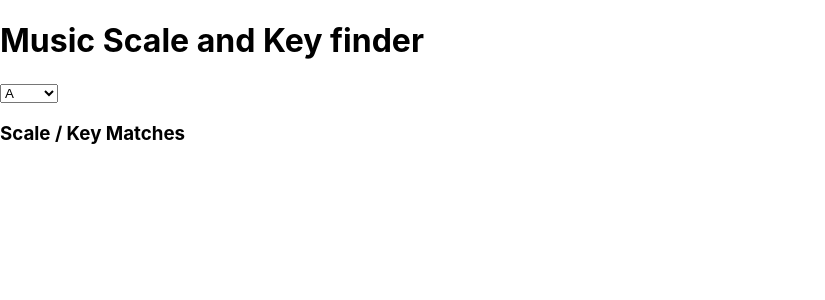
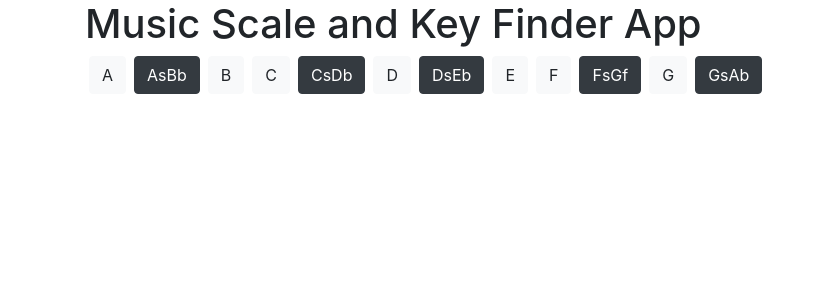
Before and after one commit to Bradslavens/MusicKeyScaleFinder, a React (Create React App) app: page / in a window 1280 px wide. Shown: the top 300 px of the page, without its empty margins (0-825 px from the left). Built offline with nearby package versions, Linux system fonts and the light colour scheme.

Commit message:
added Bootstrap, Header, InputNotes

```diff
--- a/package.json
+++ b/package.json
@@ -6,7 +6,9 @@
     "@testing-library/jest-dom": "^4.2.4",
     "@testing-library/react": "^9.5.0",
     "@testing-library/user-event": "^7.2.1",
+    "bootstrap": "^4.5.2",
     "react": "^16.13.1",
+    "react-bootstrap": "^1.3.0",
     "react-dom": "^16.13.1",
     "react-scripts": "3.4.3"
   },
--- a/public/index.html
+++ b/public/index.html
@@ -12,10 +12,18 @@
     />
     <link rel="apple-touch-icon" href="%PUBLIC_URL%/logo192.png" />
     <link rel="manifest" href="%PUBLIC_URL%/manifest.json" />
-    <title>React App</title>
+    <link rel="stylesheet" href="https://stackpath.bootstrapcdn.com/bootstrap/4.5.2/css/bootstrap.min.css" integrity="sha384-JcKb8q3iqJ61gNV9KGb8thSsNjpSL0n8PARn9HuZOnIxN0hoP+VmmDGMN5t9UJ0Z" crossorigin="anonymous">
+
+    <title>Scale Finder App</title>
   </head>
   <body>
     <noscript>You need to enable JavaScript to run this app.</noscript>
+
     <div id="root"></div>
+
+    <script src="https://code.jquery.com/jquery-3.5.1.slim.min.js" integrity="sha384-DfXdz2htPH0lsSSs5nCTpuj/zy4C+OGpamoFVy38MVBnE+IbbVYUew+OrCXaRkfj" crossorigin="anonymous"></script>
+    <script src="https://cdn.jsdelivr.net/npm/popper.js@1.16.1/dist/umd/popper.min.js" integrity="sha384-9/reFTGAW83EW2RDu2S0VKaIzap3H66lZH81PoYlFhbGU+6BZp6G7niu735Sk7lN" crossorigin="anonymous"></script>
+    <script src="https://stackpath.bootstrapcdn.com/bootstrap/4.5.2/js/bootstrap.min.js" integrity="sha384-B4gt1jrGC7Jh4AgTPSdUtOBvfO8shuf57BaghqFfPlYxofvL8/KUEfYiJOMMV+rV" crossorigin="anonymous"></script>
+
   </body>
 </html>
--- a/src/App.js
+++ b/src/App.js
@@ -2,13 +2,16 @@ import React from 'react';
 import Header from './components/Header'
 import NoteInput from './components/NoteInput'
 import Results from './components/Results'
+import Scales from './components/Scales'
 
 function App() {
   return (
     <div>
       <Header />
       <NoteInput />
-      <Results />
+      {/* <Results />
+      <Scales /> */}
+
     </div>
   );
 }
--- a/src/components/Header.js
+++ b/src/components/Header.js
@@ -2,9 +2,11 @@ import React from 'react'
 
 function Header(){
     return(
-        <header>
-            <h1>Music Scale and Key finder</h1>
-        </header>
+        <div class="container-md">
+            <header>
+                <h1>Music Scale and Key Finder App</h1>
+            </header>
+        </div>
     )
 }
 
--- a/src/components/NoteInput.js
+++ b/src/components/NoteInput.js
@@ -1,53 +1,39 @@
-import React, { Component } from 'react'
+import React from 'react';
 
-class NoteInput extends Component {
+function NoteInput(){
 
-    constructor(props){
-        super(props)
+    return(
+        <div class="container-md">
+            <Buttons />
+        </div>
+    )
+}
 
-        this.state = {
-            notes: [],
-            noteKey: 0,
+function getRandomInt(max) {
+    return Math.floor(Math.random() * Math.floor(max));
+  }
+
+function Buttons() {
+
+    let key = ["A","AsBb","B","C","CsDb","D","DsEb","E","F","FsGf","G","GsAb"];
+
+    let buttons = [];
+    let myClass;
+
+    for(let i=0; i<key.length; i++){
+        if(key[i].length > 1){
+            myClass = "btn btn-dark mx-1";
+        }
+        else
+        {
+            myClass = "btn btn-light mx-1";
         }
 
-        this.addNotes = this.addNotes.bind(this);
-    }
-
-    addNotes(event){
-        console.log("add note clicked ");
-        this.setState(
-            {
-                notes: [...this.state.notes, <div key={this.state.noteKey.toString} >{event.target.value}</div>],
-            }
-        );
+        buttons[i] = <button type="button" class={myClass}>{key[i]}</button>
 
     }
 
-
-    render(){
-        return(
-            <div>
-                <form>
-                        <select  onChange={this.addNotes} >
-                            <option value="A">A</option>
-                            <option value="A#Bb">A&#9839;/B&#9837;</option>
-                            <option value="B">B</option>
-                            <option value="C">C</option>
-                            <option value="C#Db">C&#9839;/D&#9837;</option>
-                            <option value="D">D</option>
-                            <option value="D#Eb">D&#9839;/E&#9837;</option>
-                            <option value="E">E</option>
-                            <option value="F">F</option>
-                            <option value="F#Gb">F&#9839;/G&#9837;</option>
-                            <option value="G">G</option>
-                            <option value="G#Ab">G&#9839;/A&#9837;</option>
-                        </select>
-                </form>
-                {/* <button onClick={this.addNotes}>+ add a note</button> */}
-                <div>{this.state.notes}</div>
-            </div>
-        )
-    }
+    return buttons;
 }
 
-export default NoteInput
+export default NoteInput;
--- a/src/components/Results.js
+++ b/src/components/Results.js
@@ -1,4 +1,4 @@
-import React, { Component } from 'react'
+import React, { Component } from 'react';
 
 class Results extends Component {
     render(){
--- /dev/null
+++ b/src/components/Scales.js
@@ -0,0 +1,28 @@
+import React, {Component} from 'react';
+import {scaleData} from '../data/scaleData';
+
+class Scales extends Component {
+    constructor(props){
+        super(props);
+        this.findMatches = this.findMatches.bind(this);
+    }
+
+    findMatches(){
+        Object.entries(scaleData).forEach(([key,val]) => {
+            // console.log(`${key} : ${val}`);/
+            Object.entries(val).forEach(([key1,val1]) => {
+                console.log(`${key1} : ${val1}`);
+                console.log(val1.includes("A"));
+            })
+        })
+
+    }
+
+    render(){
+        return(
+            <button onClick={this.findMatches}>find the matches</button>
+        );
+    }
+}
+
+export default Scales;
--- /dev/null
+++ b/src/data/scaleData.js
@@ -0,0 +1,58 @@
+let majorScale = [1,1,0,1,1,1,0];
+
+let minorScale = [1,0,1,1,0,1,1,];
+
+// now just need to add the rest of the scales .... :/
+
+let extension = ["major", "minor", "harmonicMinor","dorian"];
+
+let key = ["A","AsBb","B","C","CsDb","D","DsEb","E","F","FsGf","G","GsAb"];
+let resetkey = ["A","AsBb","B","C","CsDb","D","DsEb","E","F","FsGf","G","GsAb"];
+
+let scales = {};
+
+for(let i = 0; i<key.length; i++){
+    let a = scales[key[i]] = {};
+    for(let t=0; t<i; t++){
+        let zs = key.shift();
+        key = key.concat(zs);
+    }
+    // console.log(key);
+	for(let j = 0; j<extension.length; j++){
+        // console.log(j + " ext");
+
+        let b = a[extension[j]] = [];
+        if(extension[j].localeCompare("major") === 0){
+            // console.log(extension[j]);
+            // calculate the scale
+            let k = 0;
+            for(let l = 0; l<key.length; l++){
+            b[k] =  key[l];
+            // console.log(b[k]);
+            if(majorScale[k] === 1){
+                l++;
+            }
+            k++;
+        }
+        //console.log("major");
+        }  else if (extension[j].localeCompare("minor") === 0){
+            // console.log("minor");
+            // calculate the scale
+            let k = 0;
+            for(let l = 0; l<key.length; l++){
+                b[k] =  key[l];
+                // console.log(b[k]);
+                if(minorScale[k] === 1){
+                    l++;
+                }
+                k++;
+            }
+        }
+    }
+    for(let y=0;y<key.length; y++){
+        key[y] = resetkey[y];
+    }
+    // console.log(key);
+}
+
+export const scaleData = scales;
--- a/src/index.js
+++ b/src/index.js
@@ -2,6 +2,7 @@ import React from 'react';
 import ReactDOM from 'react-dom';
 import './index.css';
 import App from './App';
+// import 'bootstrap/dist/css/bootstrap.min.css';
 
 ReactDOM.render(
   <React.StrictMode>
```
Also changed, not shown: src/data/scales.js (deleted, +0 -28 lines), 1 other file (tests, documents, lock files or other folders).
